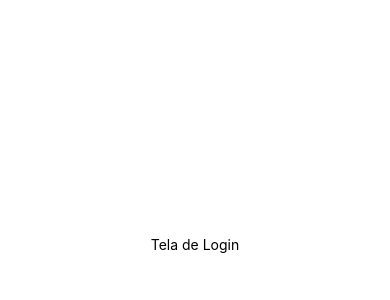
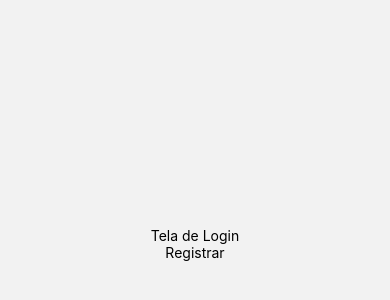
Before and after one commit to lsiqueiradev/dt-money-react-native, a React Native app: screen /Login in a window 390 px wide. Shown: the part 178-478 px from the top of the page. Built offline with nearby package versions, Linux system fonts and the light colour scheme.

Commit message:
feat: Configurando rotas

```diff
--- a/src/index.tsx
+++ b/src/index.tsx
@@ -1,10 +1,10 @@
 
-import { Login } from "./screens/Login";
+import { Routes } from "@/routes";
 
 import '@/styles/global.css';
 
 export function App() {
   return (
-    <Login />
+    <Routes />
   );
 }
--- /dev/null
+++ b/src/routes/index.tsx
@@ -0,0 +1,22 @@
+import { Login } from "@/screens/Login";
+import { Register } from "@/screens/Register";
+import { NavigationContainer } from "@react-navigation/native";
+import { createStackNavigator } from "@react-navigation/stack";
+
+export type PublicStackParamList = {
+  Login: undefined;
+  Register: undefined;
+};
+
+export function Routes() {
+  const PublicStack = createStackNavigator<PublicStackParamList>();
+
+  return (
+    <NavigationContainer>
+      <PublicStack.Navigator screenOptions={{ headerShown: false }}>
+        <PublicStack.Screen name="Login" component={Login} />
+        <PublicStack.Screen name="Register" component={Register} />
+      </PublicStack.Navigator>
+    </NavigationContainer>
+  );
+}
--- a/src/screens/Login/index.tsx
+++ b/src/screens/Login/index.tsx
@@ -1,9 +1,18 @@
-import { Text, View } from "react-native";
+import { PublicStackParamList } from "@/routes";
+import { useNavigation } from "@react-navigation/native";
+import { StackNavigationProp } from "@react-navigation/stack";
+import { Text, TouchableOpacity, View } from "react-native";
 
 export function Login() {
+  const navigation = useNavigation<StackNavigationProp<PublicStackParamList>>();
+
   return (
     <View className="flex-1 items-center justify-center">
       <Text>Tela de Login</Text>
+
+      <TouchableOpacity onPress={() => navigation.navigate("Register")}>
+        <Text>Registrar</Text>
+      </TouchableOpacity>
     </View>
   );
 }
--- /dev/null
+++ b/src/screens/Register/index.tsx
@@ -0,0 +1,9 @@
+import { Text, View } from "react-native";
+
+export function Register() {
+  return (
+    <View>
+      <Text>Tela de registro</Text>
+    </View>
+  );
+}
```
Also changed, not shown: package.json (+7 -1 lines), 1 other file (tests, documents, lock files or other folders).
